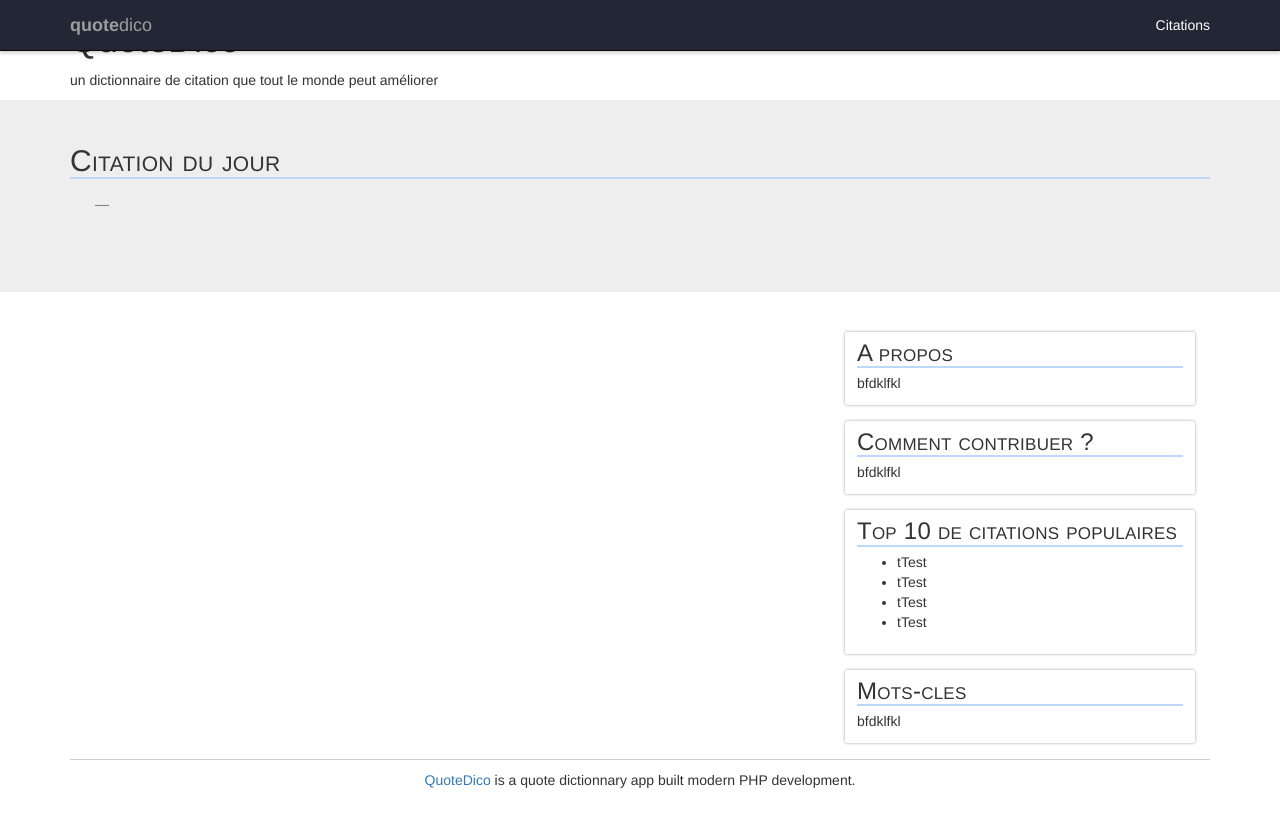
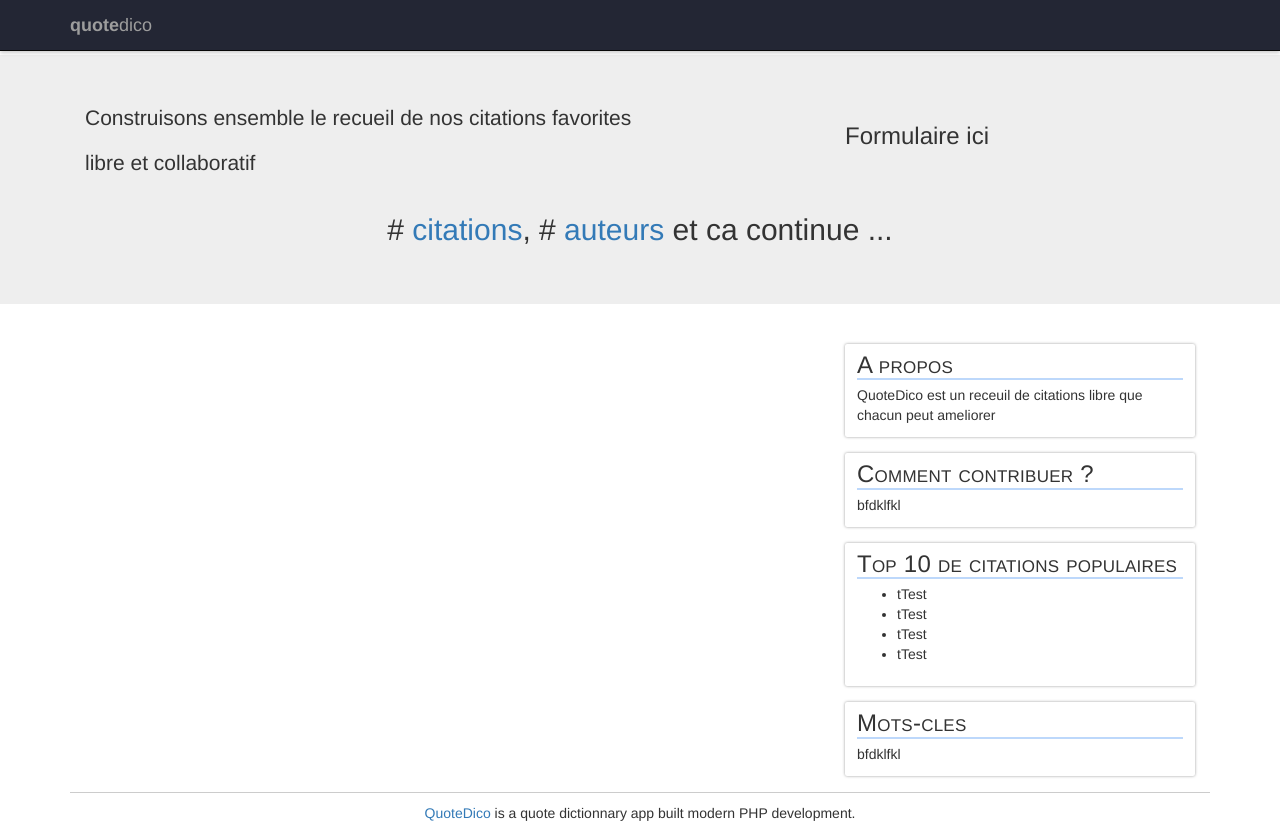
Before and after one commit to Bam92/QuoteDico, a PHP site: template views/index.html.twig in a window 1280 px wide. Before the commit the page ends 788 px from the top, so only its background shows below. Run offline with PHP 8.4, Linux system fonts and the light colour scheme; the template is opened without the code that fills it, so the values that code supplies are empty; some libraries are stand-ins or nearby versions.

Commit message:
UI refactoring

```diff
--- a/views/index.html.twig
+++ b/views/index.html.twig
@@ -2,16 +2,26 @@
 
 {% block title %} QuoteDico - Home {% endblock %}
 
-{% block hea %}
+{% block jumbotron %}
+<section class="jumbotron">
+  <div class="container">
 
-  <h2 class="site-title">Citation du jour</h2>
-   <blockquote>  {{ dayQ.summary }}
-   <small>
-     <a class="" href="/author/{{ dayQ.author.id }}">
-     {{ dayQ.author.fName }} {{ dayQ.author.mName }} {{ dayQ.author.lName }}
-     </a>
-   </small>
-   </blockquote>
+    <div class="col-md-8">
+      <p>Construisons ensemble le recueil de nos citations favorites</p>
+      <p>libre et collaboratif</p>
+    </div>
+
+    <div class="col-md-4">
+      <h3>Formulaire ici</h3>
+    </div>
+
+    <h2 id="numbers" class="col-md-12 text-center">
+    # <a href="/quotes" title="Liste des citations">citations</a>,
+    # <a href="">auteurs</a> et ca continue ...
+    </h2>
+  </div>
+</section>
+
 {% endblock %}
 
 {% block content %}
--- a/views/layout.html.twig
+++ b/views/layout.html.twig
@@ -10,15 +10,6 @@
     <title>QuoteDico - {% block title %}{% endblock %}</title>
 </head>
 <body>
-  <header class="container" id="titre">
-      <h1>QuoteDico</h1>
-      <p>un dictionnaire de citation que tout le monde peut améliorer</p>
-  </header>
-  <section class="jumbotron">
-    <div class="container">
-      {% block hea %}{% endblock %}
-    </div>
-  </section>
 
     <div class="container">
         <nav class="navbar navbar-default navbar-fixed-top navbar-inverse"
@@ -35,15 +26,20 @@
                     <a class="navbar-brand" href="/"><strong>quote</strong>dico</a>
                 </div>
 
-                <div class="collapse navbar-collapse">
+                <!--div class="collapse navbar-collapse">
                 <ul class="nav navbar-nav navbar-right">
                     <li>
                       <a title="Liste des citations" href ="/quotes">Citations</a>
                     </li>
                </ul>
-            </div>
+            </div-->
             </div><!-- /.container -->
         </nav>
+        </div>
+
+        {% block jumbotron %}{% endblock %}
+
+        <div class="container">
         <section class="col-md-8 col-xs-12">{% block content %}{% endblock %}
           {# page main content here #}
         </section>
@@ -52,7 +48,8 @@
           <section class="col-md-4 clearfix-xs">
             <div class="box-right-panel about">
               <h3 class="site-title">A propos </h3>
-            bfdklfkl
+              QuoteDico est un receuil de citations libre que chacun peut
+              ameliorer
             </div>
 
             <div class="box-right-panel contribute">
--- a/views/quote.html.twig
+++ b/views/quote.html.twig
@@ -4,7 +4,7 @@
 
 {% block hea %}
   <p>QuoteDico
-   <p>receuil de citations libre que chacun peut ameliorer</p>
+   <p></p>
 {% endblock %}
 
 {% block content %}
@@ -13,7 +13,7 @@
 
 <article>
     <p>
-    <blockquote>{{ quote.summary }}
+    <blockquote>{{ quote.summary }}<br>
         <small>
           <a class="" href="/author/{{ quote.author.id }}">
           {{ quote.author.fName }} {{ quote.author.mName }}
--- a/web/css/style.css
+++ b/web/css/style.css
@@ -1,3 +1,6 @@
+body {
+	padding-top: 55px;
+}
 small {
 	/*float: right;*/
 }
```
